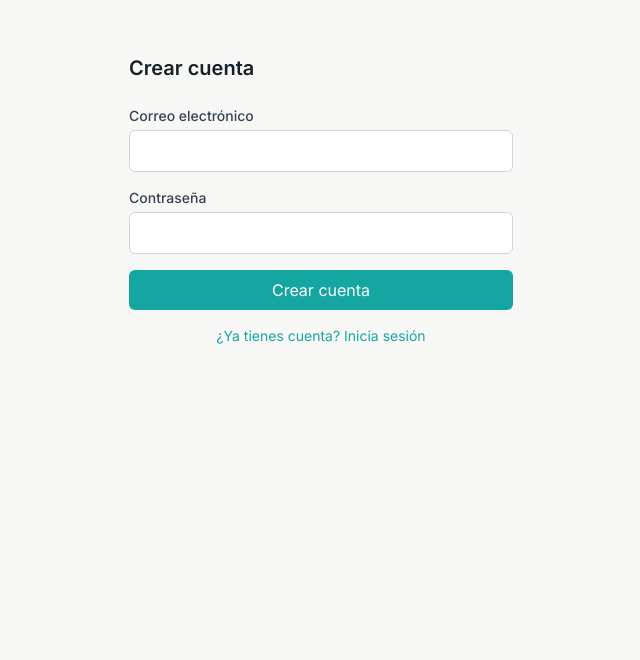
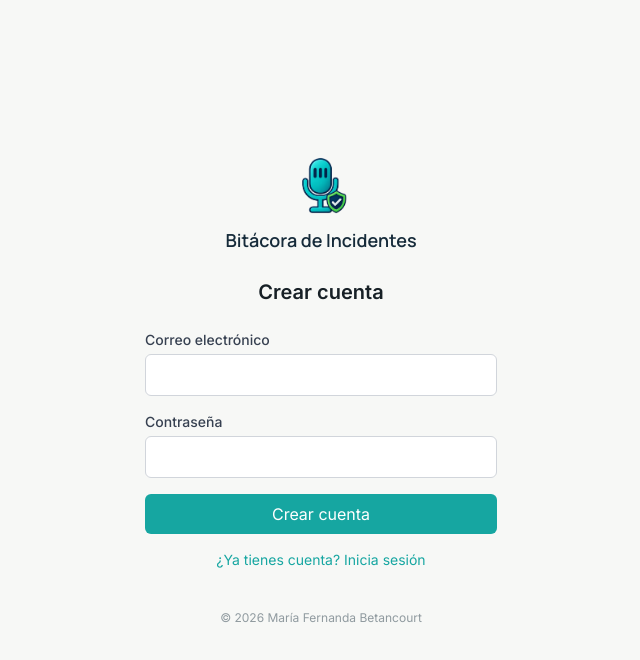
Before and after one commit to ferchabetancourt-jpg/Driver_Incident_Evidence, a Next.js app: page /signup in a window 1280 px wide. Shown: the part 122-782 px from the top of the page, without its empty margins (319-959 px from the left). Built offline with nearby package versions, Linux system fonts and the light colour scheme; no server answers.

Commit message:
Add logo and discreet copyright to login/signup screens
Both auth screens now show the app logo above the form title, and a
small, muted copyright line at the bottom.

```diff
--- a/src/app/login/page.tsx
+++ b/src/app/login/page.tsx
@@ -1,5 +1,6 @@
 "use client";
 
+import Image from "next/image";
 import Link from "next/link";
 import { useState } from "react";
 import { useRouter } from "next/navigation";
@@ -30,8 +31,12 @@ export default function LoginPage() {
   }
 
   return (
-    <div className="mx-auto mt-16 max-w-sm">
-      <h1 className="mb-6 text-xl font-semibold">{t.auth.loginTitle}</h1>
+    <div className="mx-auto flex min-h-dvh max-w-sm flex-col justify-center px-4 py-10">
+      <div className="mb-6 flex flex-col items-center">
+        <Image src="/logo-transparent.png" alt="" width={72} height={72} className="h-16 w-16" />
+        <span className="mt-2 font-display text-lg font-semibold text-navy">{t.appName}</span>
+      </div>
+      <h1 className="mb-6 text-center text-xl font-semibold">{t.auth.loginTitle}</h1>
       <form onSubmit={handleSubmit} className="space-y-4">
         <div>
           <label className="block text-sm font-medium text-gray-700">{t.auth.email}</label>
@@ -65,6 +70,9 @@ export default function LoginPage() {
       <Link href="/signup" className="mt-4 block text-center text-sm text-brand-600">
         {t.auth.noAccount}
       </Link>
+      <p className="mt-10 text-center text-xs text-slate/70">
+        © {new Date().getFullYear()} María Fernanda Betancourt
+      </p>
     </div>
   );
 }
--- a/src/app/signup/page.tsx
+++ b/src/app/signup/page.tsx
@@ -1,5 +1,6 @@
 "use client";
 
+import Image from "next/image";
 import Link from "next/link";
 import { useState } from "react";
 import { useRouter } from "next/navigation";
@@ -37,8 +38,12 @@ export default function SignupPage() {
   }
 
   return (
-    <div className="mx-auto mt-16 max-w-sm">
-      <h1 className="mb-6 text-xl font-semibold">{t.auth.signupTitle}</h1>
+    <div className="mx-auto flex min-h-dvh max-w-sm flex-col justify-center px-4 py-10">
+      <div className="mb-6 flex flex-col items-center">
+        <Image src="/logo-transparent.png" alt="" width={72} height={72} className="h-16 w-16" />
+        <span className="mt-2 font-display text-lg font-semibold text-navy">{t.appName}</span>
+      </div>
+      <h1 className="mb-6 text-center text-xl font-semibold">{t.auth.signupTitle}</h1>
       <form onSubmit={handleSubmit} className="space-y-4">
         <div>
           <label className="block text-sm font-medium text-gray-700">{t.auth.email}</label>
@@ -74,6 +79,9 @@ export default function SignupPage() {
       <Link href="/login" className="mt-4 block text-center text-sm text-brand-600">
         {t.auth.hasAccount}
       </Link>
+      <p className="mt-10 text-center text-xs text-slate/70">
+        © {new Date().getFullYear()} María Fernanda Betancourt
+      </p>
     </div>
   );
 }
```
